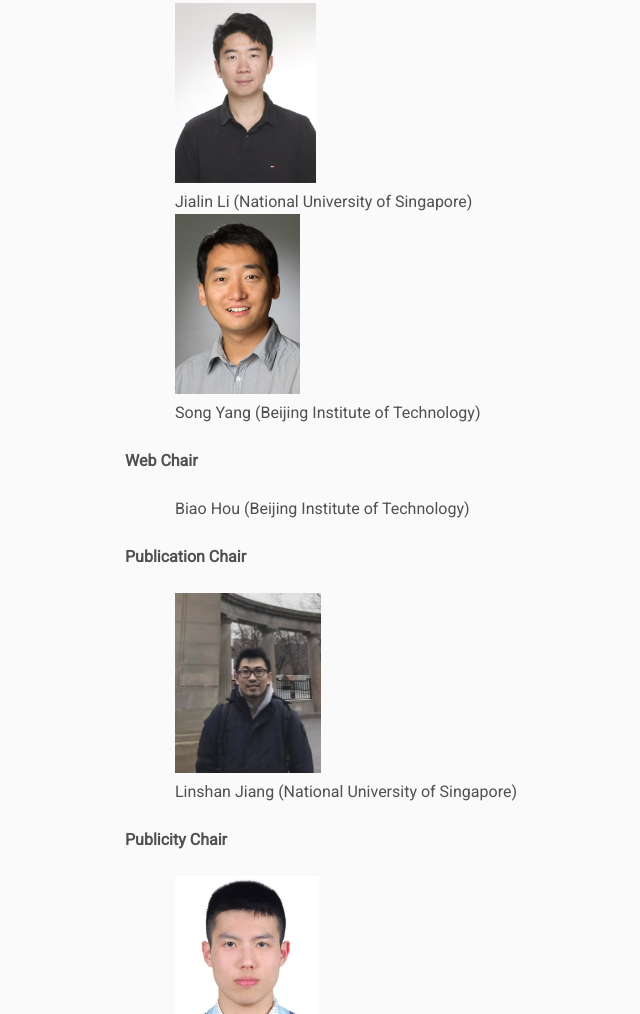
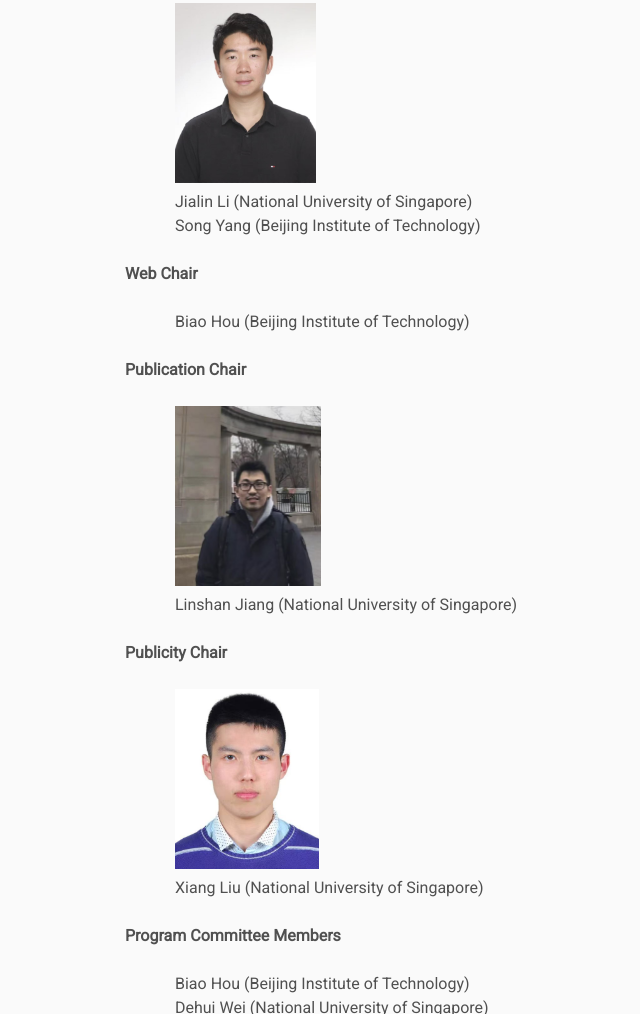
Before and after one commit to ECCAI/eccai.github.io, a plain HTML site: page index.html in a window 1280 px wide. Shown: the part 2359-3373 px from the top of the page, without its empty margins (65-705 px from the left). Drawn offline with Linux system fonts and the light colour scheme.

Commit message:
Update index.html

```diff
--- a/index.html
+++ b/index.html
@@ -123,7 +123,6 @@
      <ul>
        <img src="assets/li.jpg" alt="Dr. Jialin Li " style="height:180px;"><br>
        <li> Jialin Li (National University of Singapore)</li>
-        <img src="assets/song.jpg" alt="Dr. Song Yang " style="height:180px;"><br>
        <li> Song Yang (Beijing Institute of Technology)</li>
     </ul>
     </p>
```
